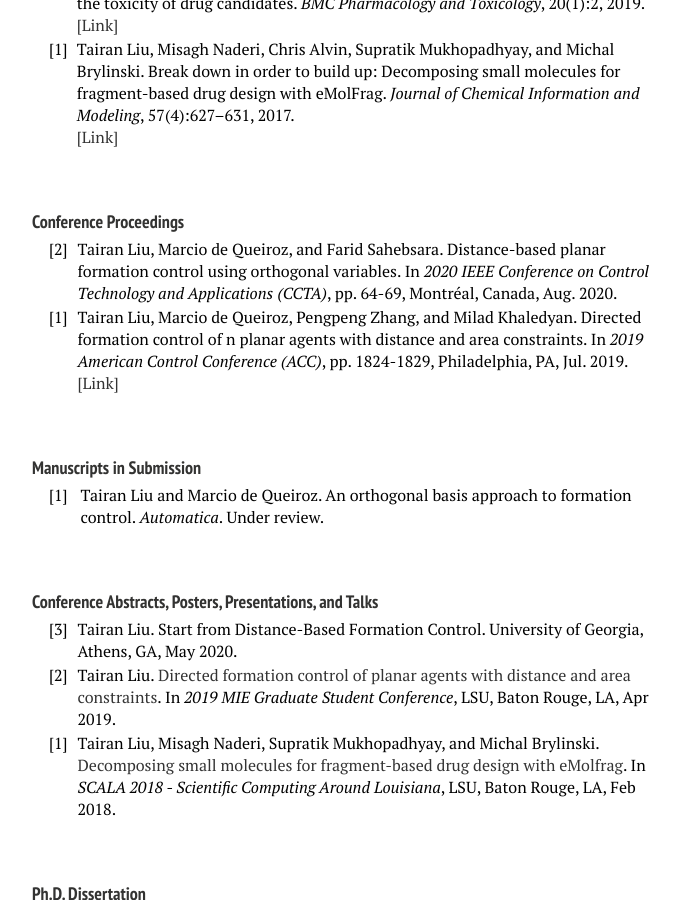
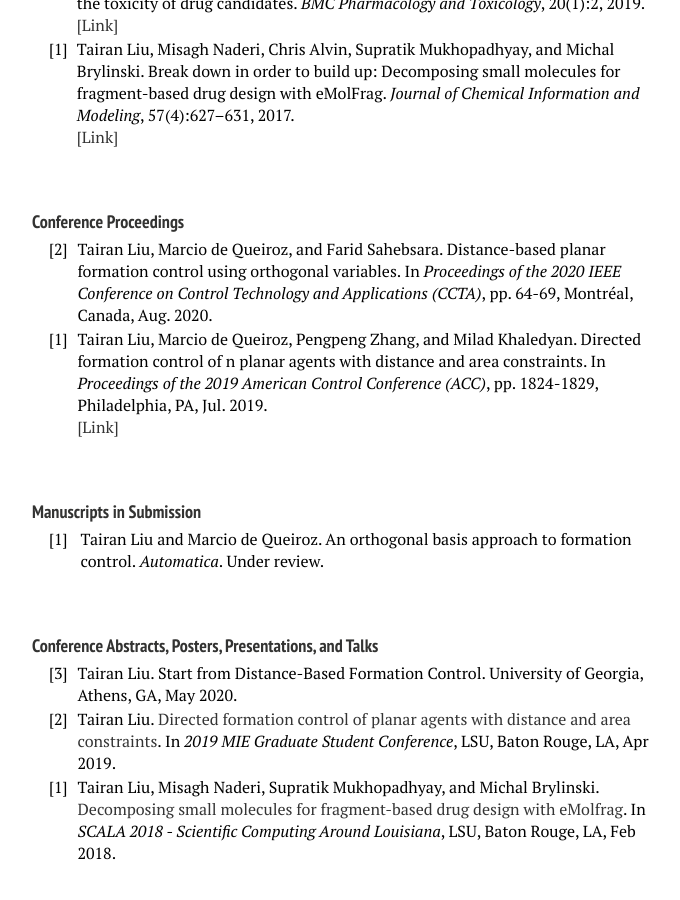
Before and after one commit to liutairan/liutairan.github.io, a Jekyll site: the page built from publications.md, in a window 1280 px wide and 900 px high, scrolled down 814 px. Shown: the whole window, without its empty margins (288-968 px from the left). Built offline with Jekyll 4.4.1, drawn with Linux system fonts in a browser that asks for light colours; nearby versions of some CDN libraries.

Commit message:
Update publications.html

```diff
--- a/_layouts/publications.html
+++ b/_layouts/publications.html
@@ -189,7 +189,7 @@ function toggleBibtex(articleid) {
             <td>&nbsp; &nbsp;</td>
             <td>Tairan Liu, Marcio de Queiroz, and Farid Sahebsara.
                 Distance-based planar formation control using orthogonal variables.
-                In <cite>2020 IEEE Conference on Control Technology and Applications (CCTA)</cite>, pp. 64-69, Montréal, Canada, Aug. 2020.
+                In <cite>Proceedings of the 2020 IEEE Conference on Control Technology and Applications (CCTA)</cite>, pp. 64-69, Montréal, Canada, Aug. 2020.
             </td>
           </tr>
           <tr>
@@ -197,7 +197,7 @@ function toggleBibtex(articleid) {
             <td>&nbsp; &nbsp;</td>
             <td>Tairan Liu, Marcio de Queiroz, Pengpeng Zhang, and Milad Khaledyan.
                 Directed formation control of n planar agents with distance and area constraints.
-                In <cite>2019 American Control Conference (ACC)</cite>, pp. 1824-1829, Philadelphia, PA, Jul. 2019.
+                In <cite>Proceedings of the 2019 American Control Conference (ACC)</cite>, pp. 1824-1829, Philadelphia, PA, Jul. 2019.
 								<br>
 								<a href="https://ieeexplore.ieee.org/document/8815084" target="_blank">[Link]</a>
             </td>
```
